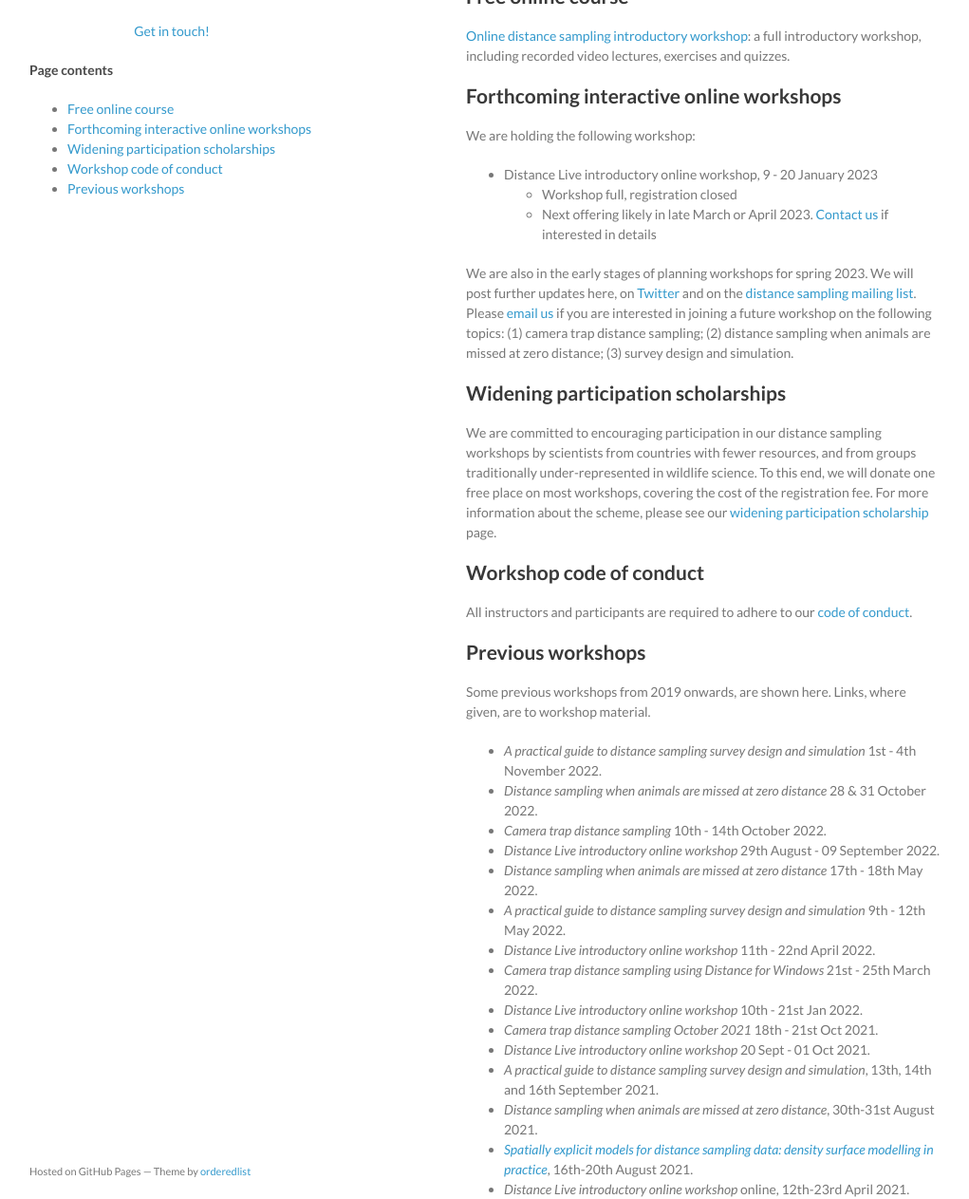
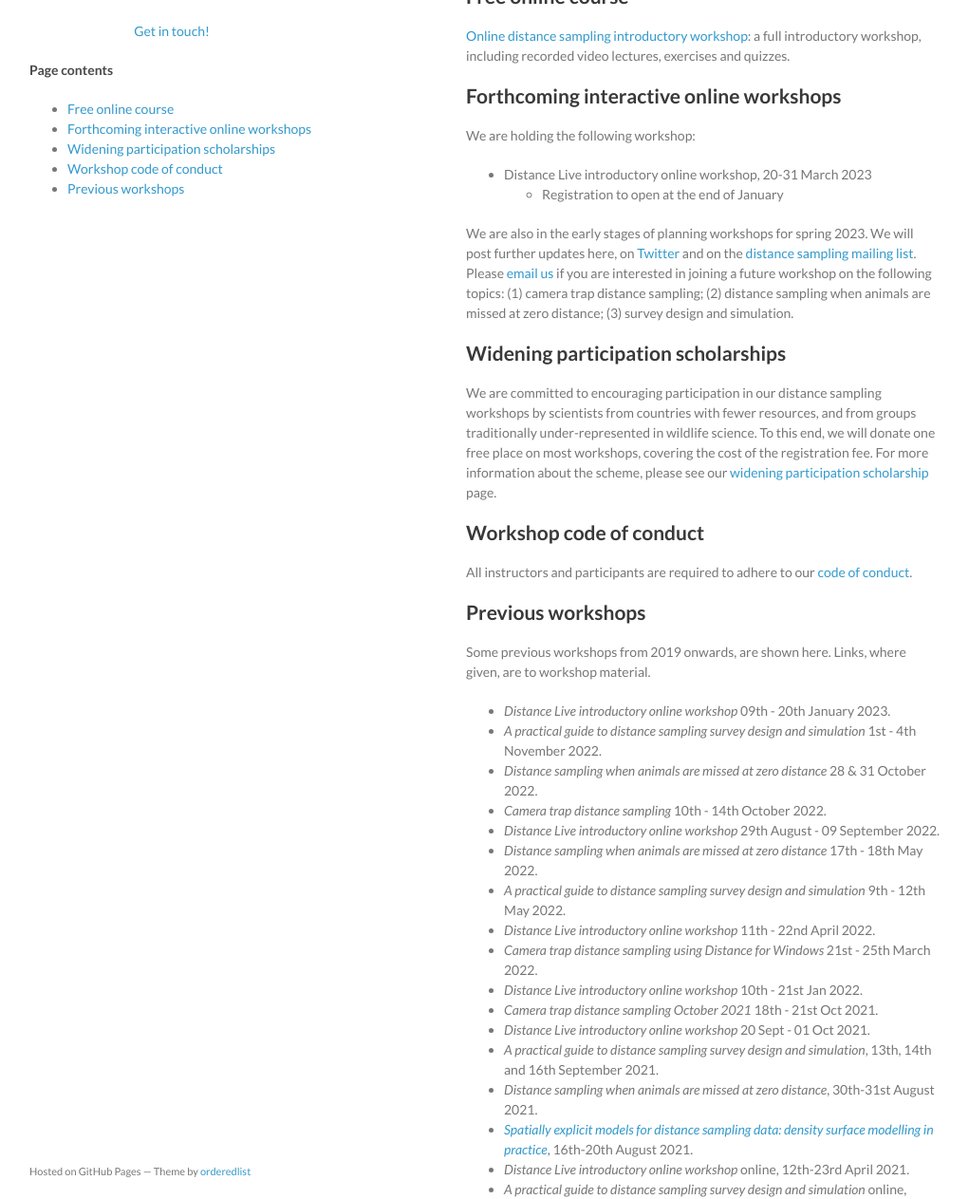
Before and after one commit to distanceworkshops/distanceworkshops.github.io, a Jekyll site: the page built from index.md, in a window 1280 px wide and 1400 px high, cut to the strip 137-1400 px from the top of the window. Shown: the whole strip at 95% size, without its empty margins (129-1150 px from the left). Built offline with Jekyll 4.4.1, drawn with Linux system fonts in a browser that asks for light colours.

Commit message:
shut Jan23 intro, hint at Mar23 intro

```diff
--- a/index.md
+++ b/index.md
@@ -15,9 +15,8 @@ Here you can find content for distance sampling workshops including slides, exer
 
 We are holding the following workshop:
 
-- Distance Live introductory online workshop, 9 - 20 January 2023
-  - Workshop full, registration closed
-  - Next offering likely in late March or April 2023. [Contact us](mailto:distance@st-andrews.ac.uk) if interested in details
+- Distance Live introductory online workshop, 20-31 March 2023
+  - Registration to open at the end of January
 
 We are also in the early stages of planning workshops for spring 2023.  We will post further updates here, on [Twitter](http://twitter.com/distancesamp) and on the [distance sampling mailing list](https://groups.google.com/forum/#!forum/distance-sampling).  Please [email us](mailto:distance@st-andrews.ac.uk) if you are interested in joining a future workshop on the following topics: (1) camera trap distance sampling; (2) distance sampling when animals are missed at zero distance; (3) survey design and simulation.
 
@@ -33,6 +32,7 @@ All instructors and participants are required to adhere to our [code of conduct]
 
 Some previous workshops from 2019 onwards, are shown here. Links, where given, are to workshop material.
 
+- *Distance Live introductory online workshop* 09th - 20th January 2023.
 - *A practical guide to distance sampling survey design and simulation* 1st - 4th November 2022.
 - *Distance sampling when animals are missed at zero distance* 28 & 31 October 2022.
 - *Camera trap distance sampling* 10th - 14th October 2022.
```
